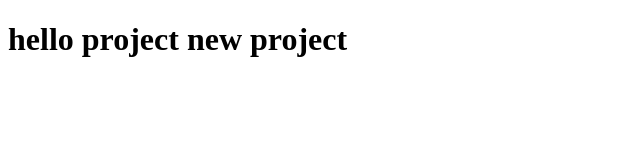
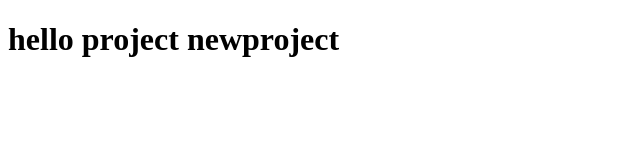
Before and after one commit to Shahzebali1998/coursera, a plain HTML site: page index.html in a window 1280 px wide. Shown: the full height of the page, 0-640 px from the left. Drawn offline with Linux system fonts and the light colour scheme.

Commit message:
Update index.html

```diff
--- a/index.html
+++ b/index.html
@@ -5,6 +5,6 @@
     <title>coursera project</title>
 </head>
 <body>
-    <h1>hello project new project</h1>
+    <h1>hello project newproject</h1>
 </body>
 </html>
```
